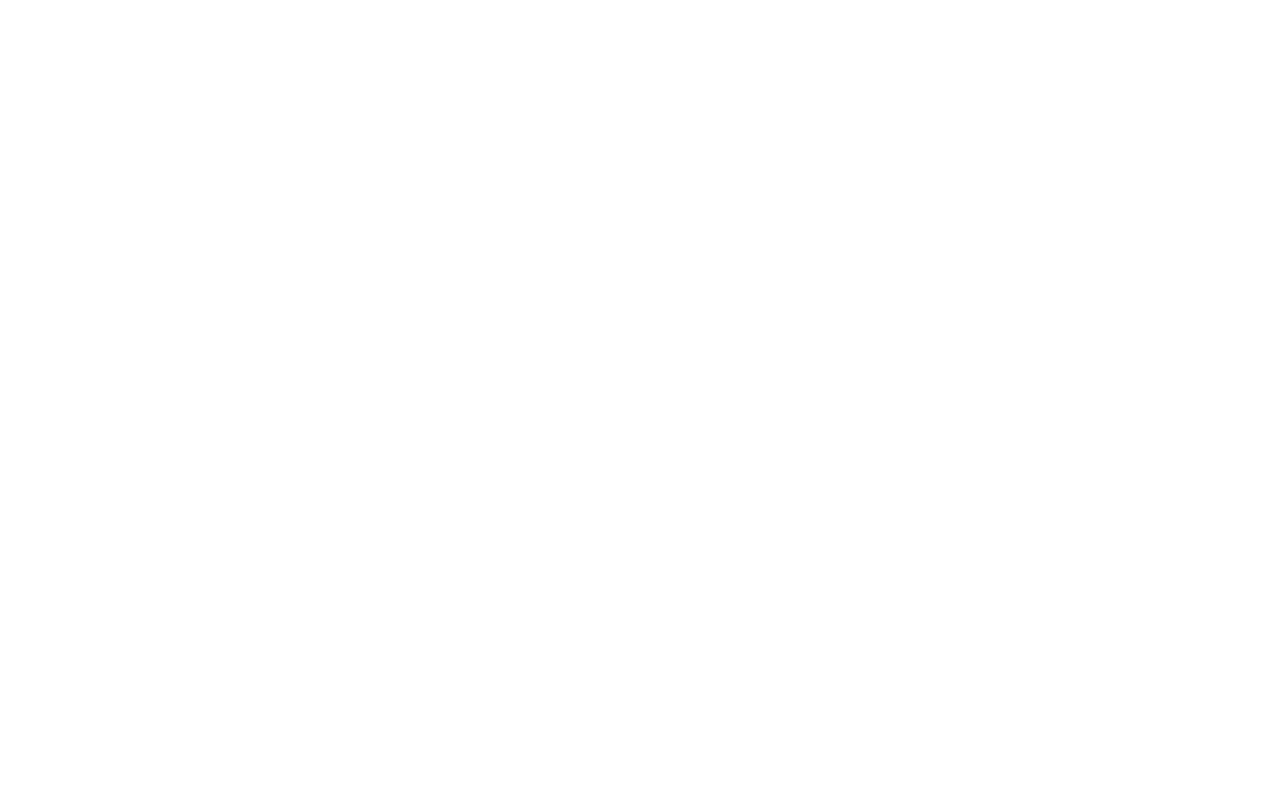
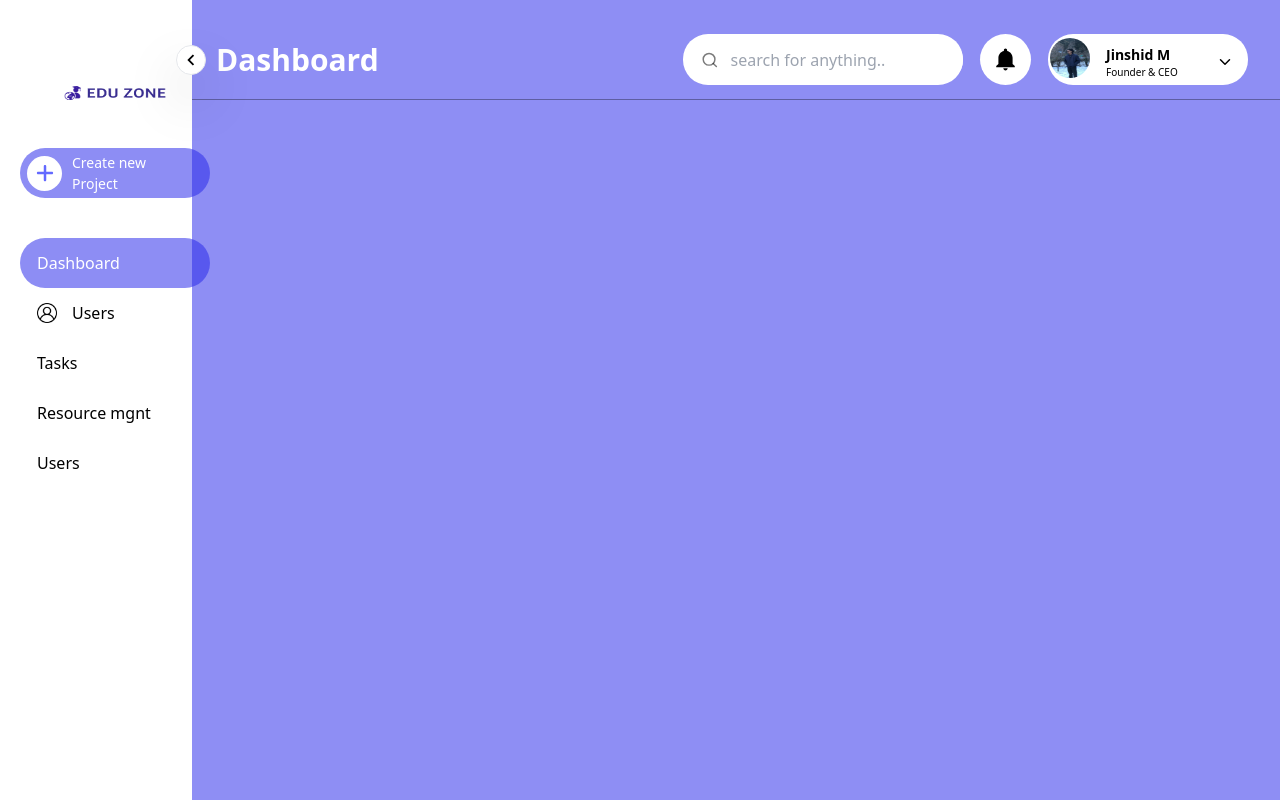
Before and after one commit to Jinshidjinu/Eduzone_Project_Frontend, a React (Vite) app: page /dashboard in a window 1280 px wide. Before the commit this address had no page. Built offline with nearby package versions, Linux system fonts and the light colour scheme; a web font is replaced by a local one.

Commit message:
admin dashboard and sidebar compltd

```diff
--- a/src/Components/Dashboard/DashMenu.jsx
+++ b/src/Components/Dashboard/DashMenu.jsx
@@ -0,0 +1,54 @@
+import { FaPlus } from "react-icons/fa6";
+import Logo from '../../assets/Images/LoginImg/Landing Logo.png';
+import { useState } from "react";
+import Dash from '../../assets/Images/DashImg/briefcase.png'
+import users from '../../assets/Images/DashImg/user.png'
+const DashMenu = ({value}) => {
+    const [active,setActive] = useState(1)
+
+    return (
+      <div className='h-[100vh]  lg:flex hidden relative pl-[20px] gap-[40px] md:flex-col md:items-center pt-[68px]  ' >
+
+          <div className='flex  flex-col  w-full items-center  gap-[30px]'>
+            <div>
+            <img src={Logo} alt="" className={`h-[50px] w-[150px] ${value === true ? 'hidden' : 'flex'}`} />
+            </div>
+            <div className={`h-[50px]  bg-[#2c2cea89]  flex items-center  gap-[10px]  ${value === true ? 'w-[50px] rounded-full items-center justify-center' : 'w-[190px] rounded-[25px] pl-[7px] pr-[10px]'}`}>
+              <button className='h-[35px] w-[35px] rounded-full bg-white flex items-center justify-center'>
+                    <FaPlus className='text-[20px] text-[#6369FF]'/>
+              </button>
+                <h1 className={`text-[14px] text-white ${value === true ? 'hidden' :'flex'}`}>Create new <br /> Project</h1>
+            </div>
+          </div>
+          <div className='flex gap-[8px] flex-col relative '>
+              <div>
+                <button onClick={()=>setActive(1)} className={`flex h-[50px]  items-center  font-medium  ${value=== true ?'w-[50px] rounded-full items-center justify-center':'w-[190px] gap-[15px] pl-[17px] rounded-[25px]'} ${active === 1 ? 'bg-[#2c2cea89] text-white' : '' }`}>
+                   <img src={Dash} alt="" className={`w-[20px] h-[20px] ${active ===1 ? 'hidden' : 'flex'}`}/>
+                   <h1 className={value === true ? 'hidden' :'flex'}>Dashboard</h1>
+                  </button>
+                <button onClick={()=>setActive(2)} className={`flex h-[50px]  items-center  font-medium ${value=== true ?'w-[50px] rounded-full items-center justify-center':'w-[190px] gap-[15px] pl-[17px] rounded-[25px]'} ${active === 2 ? 'bg-[#2c2cea89] text-white' : '' }`}>
+                   <img src={users} alt="" className={`w-[20px] h-[20px] ${active === 2 ? 'hidden' : 'flex'}`}/>
+                   <h1 className={value === true ? 'hidden' :'flex'}>Users</h1>
+                  </button>
+                <button onClick={()=>setActive(3)} className={`flex h-[50px] items-center font-medium ${value=== true ?'w-[50px] rounded-full items-center justify-center':'w-[190px] gap-[15px] pl-[17px] rounded-[25px]'} ${active === 3 ? 'bg-[#2c2cea89] text-white' : '' }`}>
+                   {/* <img src={Tasks} alt="" className={`w-[20px] h-[20px] ${active === 3? 'hidden' : 'flex'}`}/> */}
+                   <h1 className={value === true ? 'hidden' :'flex'}> <a href="/tasks">Tasks</a></h1>
+                  </button>
+
+                <button onClick={()=>setActive(6)} className={`flex h-[50px]  items-center  font-medium ${value=== true ?'w-[50px] rounded-full items-center justify-center':'w-[190px] gap-[15px] pl-[17px] rounded-[25px]'} ${active === 6 ? 'bg-[#2c2cea89] text-white' : '' }`}>
+                   {/* <img src={Data} alt="" className={`w-[20px] h-[20px] ${active === 6 ? 'hidden' : 'flex'}`}/> */}
+                   <h1 className={value === true ? 'hidden' :'flex'}>Resource mgnt</h1>
+                  </button>
+                <button onClick={()=>setActive(7)} className={`flex h-[50px]  items-center  font-medium ${value=== true ?'w-[50px] rounded-full items-center justify-center':'w-[190px] gap-[15px] pl-[17px] rounded-[25px]'} ${active === 7 ? 'bg-[#2c2cea89] text-white' : '' }`}>
+                   {/* <img src={users} alt="" className={`w-[20px] h-[20px] ${active === 7 ? 'hidden' : 'flex'}`}/> */}
+                   <h1 className={value === true ? 'hidden' :'flex'}>Users</h1>
+                  </button>
+
+
+              </div>
+          </div>
+      </div>
+    )
+}
+
+export default DashMenu
```
